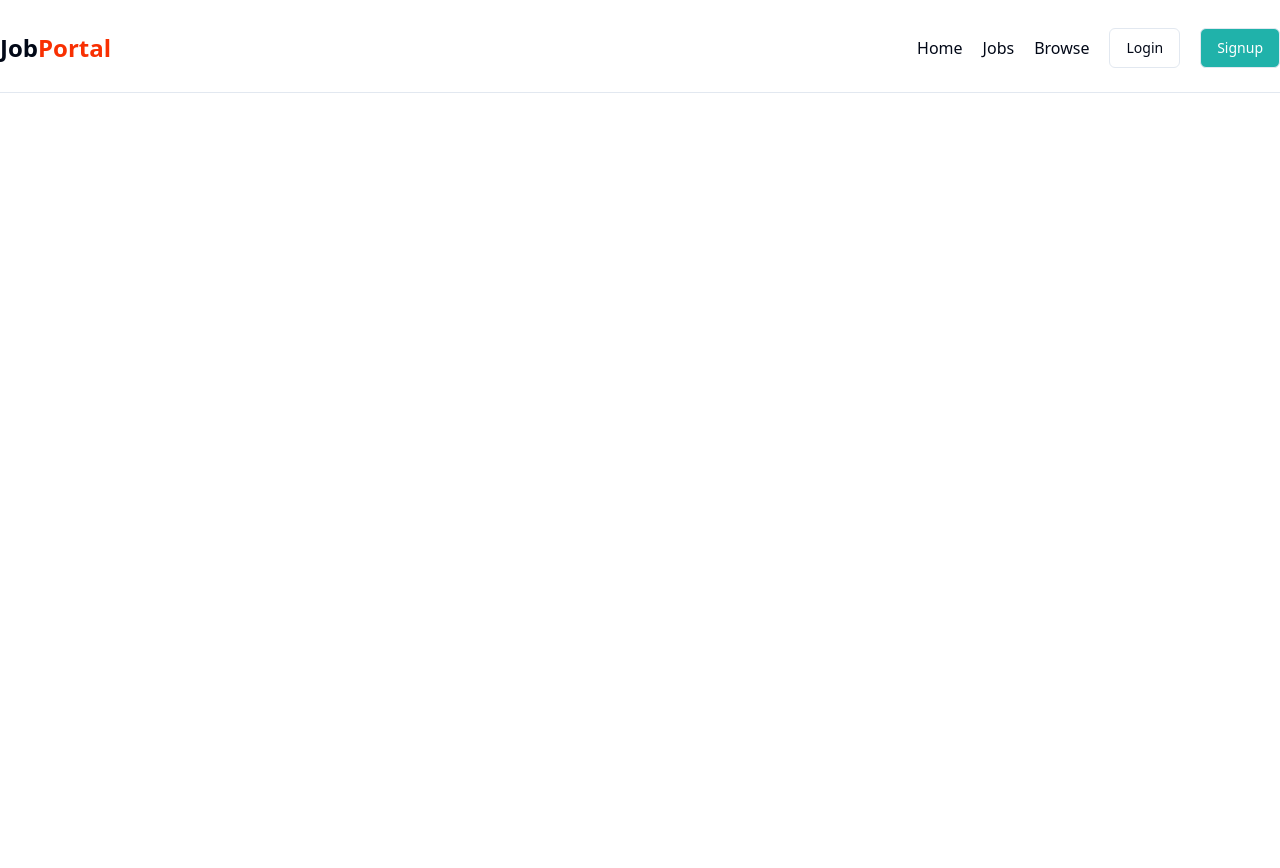
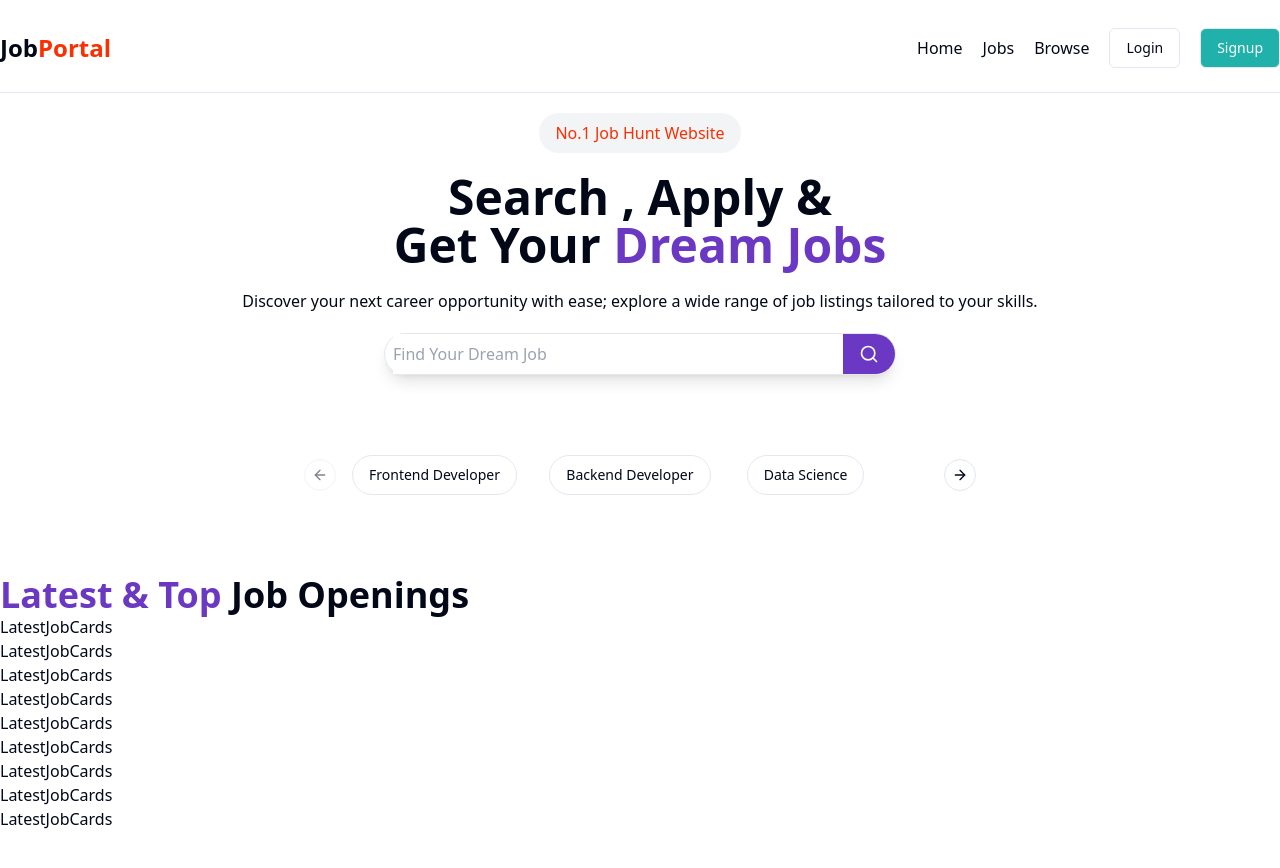
Before and after one commit to DhruvPatel2509/Job_portal, a React (Vite) app in the folder Frontend/: page / in a window 1280 px wide. Shown: the top 868 px of the page. Before the commit the page ends 800 px from the top, so only its background shows below. Built offline with nearby package versions, Linux system fonts and the light colour scheme.

Commit message:
home page

```diff
--- a/Frontend/package.json
+++ b/Frontend/package.json
@@ -19,6 +19,7 @@
     "axios": "^1.3.1",
     "class-variance-authority": "^0.7.0",
     "clsx": "^2.1.1",
+    "embla-carousel-react": "^8.1.8",
     "lucide-react": "^0.427.0",
     "next-themes": "^0.3.0",
     "react": "^18.3.1",
--- /dev/null
+++ b/Frontend/src/components/CategoryCarousal.jsx
@@ -0,0 +1,41 @@
+import React from "react";
+import { Button } from "@/components/ui/button";
+import {
+  Carousel,
+  CarouselContent,
+  CarouselItem,
+  CarouselNext,
+  CarouselPrevious,
+} from "@/components/ui/carousel";
+
+const category = [
+  "Frontend Developer",
+  "Backend Developer",
+  "Data Science",
+  "Graphic Designer",
+  "FullStck Developer",
+];
+
+function CategoryCarousal() {
+  return (
+    <>
+      <div>
+        <Carousel className="w-full max-w-xl mx-auto my-20">
+          <CarouselContent>
+            {category.map((cat, index) => (
+              <CarouselItem className="md:basis-1/2 lg:basis-1/3">
+                <Button variant="outline" className="rounded-full ">
+                  {cat}
+                </Button>
+              </CarouselItem>
+            ))}
+          </CarouselContent>
+          <CarouselPrevious />
+          <CarouselNext />
+        </Carousel>
+      </div>
+    </>
+  );
+}
+
+export default CategoryCarousal;
--- /dev/null
+++ b/Frontend/src/components/Herosection.jsx
@@ -0,0 +1,33 @@
+import { Search } from "lucide-react";
+import React from "react";
+import { Button } from "@/components/ui/button";
+
+export const Herosection = () => {
+  return (
+    <>
+      <div className="text-center flex flex-col gap-5">
+        <span className="mx-auto px-4 py-2 rounded-full bg-gray-100 text-[#F83002] font-medium ">
+          No.1 Job Hunt Website
+        </span>
+
+        <h1 className="text-5xl font-bold">
+          Search , Apply & <br />
+          Get Your <span className="text-[#6A38C2] ">Dream Jobs</span>
+        </h1>
+        <p>
+          Discover your next career opportunity with ease; explore a wide range
+          of job listings tailored to your skills.
+        </p>
+        <div className="flex w-[40%] shadow-lg border border-gray-200 pl-2 rounded-full items-center gap-4 mx-auto ">
+          <input
+            placeholder="Find Your Dream Job"
+            className="outline-none border-none w-full py-2"
+          />
+          <Button className="rounded-r-full bg-[#6A38C2] ">
+            <Search className="w-5 h-5" />
+          </Button>
+        </div>
+      </div>
+    </>
+  );
+};
--- /dev/null
+++ b/Frontend/src/components/LatestJob.jsx
@@ -0,0 +1,21 @@
+import React from "react";
+import LatestJobCards from "./LatestJobCards";
+
+function LatestJob() {
+  const randomJobs = [1, 2, 3, 4, 5, 6, 7, 8, 9];
+
+  return (
+    <>
+      <div className="max-w-7xl mx-auto my-20">
+        <h1 className="text-4xl font-bold">
+          <span className="text-[#6A38C2] ">Latest & Top</span> Job Openings
+        </h1>
+        {randomJobs.map((item, index) => (
+          <LatestJobCards />
+        ))}
+      </div>
+    </>
+  );
+}
+
+export default LatestJob;
--- /dev/null
+++ b/Frontend/src/components/LatestJobCards.jsx
@@ -0,0 +1,7 @@
+import React from "react";
+
+function LatestJobCards() {
+  return <div>LatestJobCards</div>;
+}
+
+export default LatestJobCards;
--- a/Frontend/src/components/pages/Home.jsx
+++ b/Frontend/src/components/pages/Home.jsx
@@ -1,12 +1,18 @@
 import React from "react";
 import { Navbar } from "../shared/Navbar";
 import { Outlet } from "react-router-dom";
+import { Herosection } from "../Herosection";
+import CategoryCarousal from "../CategoryCarousal";
+import LatestJob from "../LatestJob";
 
 export const Home = () => {
   return (
     <>
       <Navbar />
       <Outlet></Outlet>
+      <Herosection />
+      <CategoryCarousal />
+      <LatestJob />
     </>
   );
 };
--- a/Frontend/src/components/shared/Navbar.jsx
+++ b/Frontend/src/components/shared/Navbar.jsx
@@ -90,7 +90,7 @@
         </div>
       </div>
       <br />
-      <hr />
+      <hr className="mb-5" />
     </>
   );
 };
--- /dev/null
+++ b/Frontend/src/components/ui/carousel.jsx
@@ -0,0 +1,193 @@
+import * as React from "react"
+import useEmblaCarousel from "embla-carousel-react";
+import { ArrowLeft, ArrowRight } from "lucide-react"
+
+import { cn } from "@/lib/utils"
+import { Button } from "@/components/ui/button"
+
+const CarouselContext = React.createContext(null)
+
+function useCarousel() {
+  const context = React.useContext(CarouselContext)
+
+  if (!context) {
+    throw new Error("useCarousel must be used within a <Carousel />")
+  }
+
+  return context
+}
+
+const Carousel = React.forwardRef((
+  {
+    orientation = "horizontal",
+    opts,
+    setApi,
+    plugins,
+    className,
+    children,
+    ...props
+  },
+  ref
+) => {
+  const [carouselRef, api] = useEmblaCarousel({
+    ...opts,
+    axis: orientation === "horizontal" ? "x" : "y",
+  }, plugins)
+  const [canScrollPrev, setCanScrollPrev] = React.useState(false)
+  const [canScrollNext, setCanScrollNext] = React.useState(false)
+
+  const onSelect = React.useCallback((api) => {
+    if (!api) {
+      return
+    }
+
+    setCanScrollPrev(api.canScrollPrev())
+    setCanScrollNext(api.canScrollNext())
+  }, [])
+
+  const scrollPrev = React.useCallback(() => {
+    api?.scrollPrev()
+  }, [api])
+
+  const scrollNext = React.useCallback(() => {
+    api?.scrollNext()
+  }, [api])
+
+  const handleKeyDown = React.useCallback((event) => {
+    if (event.key === "ArrowLeft") {
+      event.preventDefault()
+      scrollPrev()
+    } else if (event.key === "ArrowRight") {
+      event.preventDefault()
+      scrollNext()
+    }
+  }, [scrollPrev, scrollNext])
+
+  React.useEffect(() => {
+    if (!api || !setApi) {
+      return
+    }
+
+    setApi(api)
+  }, [api, setApi])
+
+  React.useEffect(() => {
+    if (!api) {
+      return
+    }
+
+    onSelect(api)
+    api.on("reInit", onSelect)
+    api.on("select", onSelect)
+
+    return () => {
+      api?.off("select", onSelect)
+    };
+  }, [api, onSelect])
+
+  return (
+    (<CarouselContext.Provider
+      value={{
+        carouselRef,
+        api: api,
+        opts,
+        orientation:
+          orientation || (opts?.axis === "y" ? "vertical" : "horizontal"),
+        scrollPrev,
+        scrollNext,
+        canScrollPrev,
+        canScrollNext,
+      }}>
+      <div
+        ref={ref}
+        onKeyDownCapture={handleKeyDown}
+        className={cn("relative", className)}
+        role="region"
+        aria-roledescription="carousel"
+        {...props}>
+        {children}
+      </div>
+    </CarouselContext.Provider>)
+  );
+})
+Carousel.displayName = "Carousel"
+
+const CarouselContent = React.forwardRef(({ className, ...props }, ref) => {
+  const { carouselRef, orientation } = useCarousel()
+
+  return (
+    (<div ref={carouselRef} className="overflow-hidden">
+      <div
+        ref={ref}
+        className={cn(
+          "flex",
+          orientation === "horizontal" ? "-ml-4" : "-mt-4 flex-col",
+          className
+        )}
+        {...props} />
+    </div>)
+  );
+})
+CarouselContent.displayName = "CarouselContent"
+
+const CarouselItem = React.forwardRef(({ className, ...props }, ref) => {
+  const { orientation } = useCarousel()
+
+  return (
+    (<div
+      ref={ref}
+      role="group"
+      aria-roledescription="slide"
+      className={cn(
+        "min-w-0 shrink-0 grow-0 basis-full",
+        orientation === "horizontal" ? "pl-4" : "pt-4",
+        className
+      )}
+      {...props} />)
+  );
+})
+CarouselItem.displayName = "CarouselItem"
+
+const CarouselPrevious = React.forwardRef(({ className, variant = "outline", size = "icon", ...props }, ref) => {
+  const { orientation, scrollPrev, canScrollPrev } = useCarousel()
+
+  return (
+    (<Button
+      ref={ref}
+      variant={variant}
+      size={size}
+      className={cn("absolute  h-8 w-8 rounded-full", orientation === "horizontal"
+        ? "-left-12 top-1/2 -translate-y-1/2"
+        : "-top-12 left-1/2 -translate-x-1/2 rotate-90", className)}
+      disabled={!canScrollPrev}
+      onClick={scrollPrev}
+      {...props}>
+      <ArrowLeft className="h-4 w-4" />
+      <span className="sr-only">Previous slide</span>
+    </Button>)
+  );
+})
+CarouselPrevious.displayName = "CarouselPrevious"
+
+const CarouselNext = React.forwardRef(({ className, variant = "outline", size = "icon", ...props }, ref) => {
+  const { orientation, scrollNext, canScrollNext } = useCarousel()
+
+  return (
+    (<Button
+      ref={ref}
+      variant={variant}
+      size={size}
+      className={cn("absolute h-8 w-8 rounded-full", orientation === "horizontal"
+        ? "-right-12 top-1/2 -translate-y-1/2"
+        : "-bottom-12 left-1/2 -translate-x-1/2 rotate-90", className)}
+      disabled={!canScrollNext}
+      onClick={scrollNext}
+      {...props}>
+      <ArrowRight className="h-4 w-4" />
+      <span className="sr-only">Next slide</span>
+    </Button>)
+  );
+})
+CarouselNext.displayName = "CarouselNext"
+
+export { Carousel, CarouselContent, CarouselItem, CarouselPrevious, CarouselNext };
```
Also changed, not shown: 1 other file (tests, documents, lock files or other folders).
